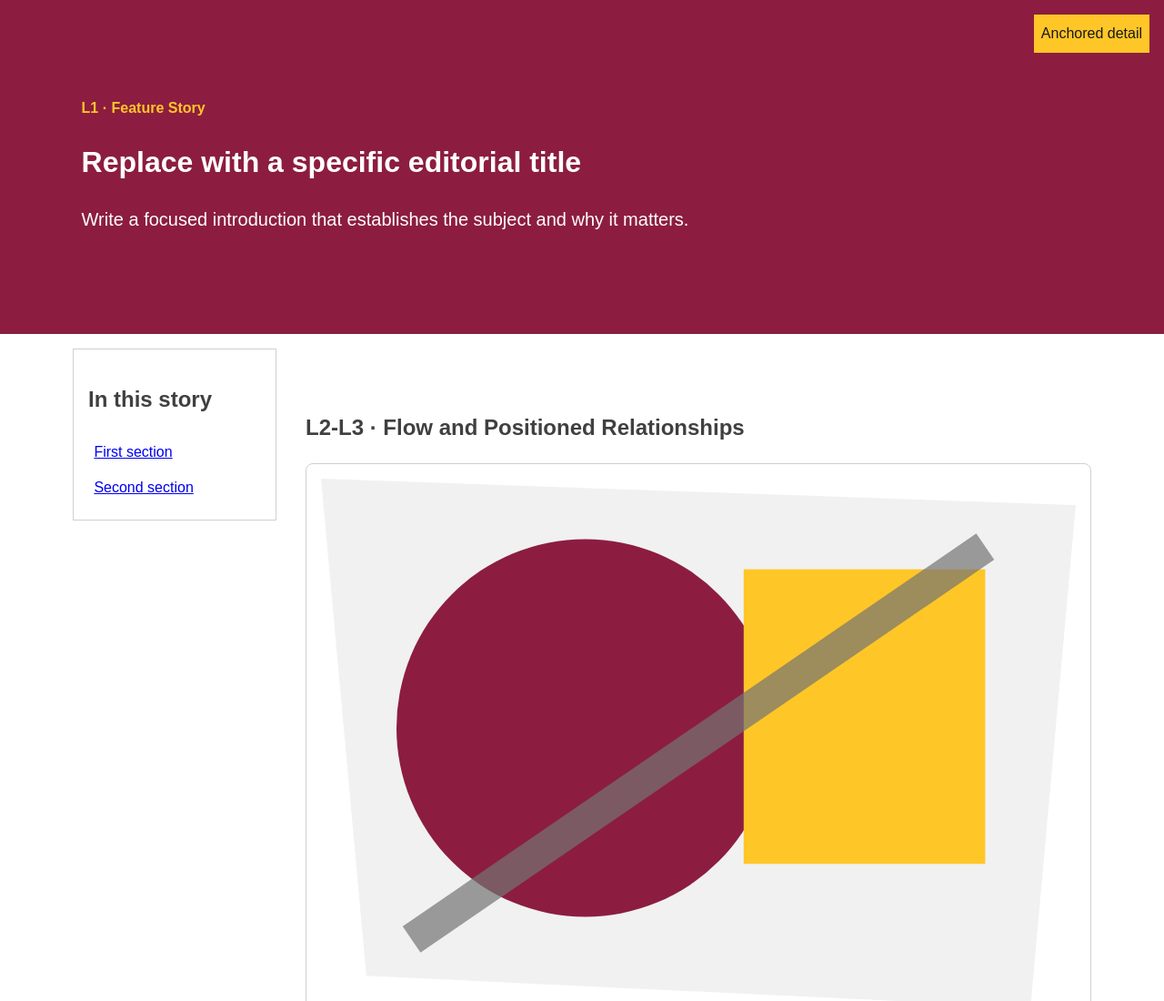
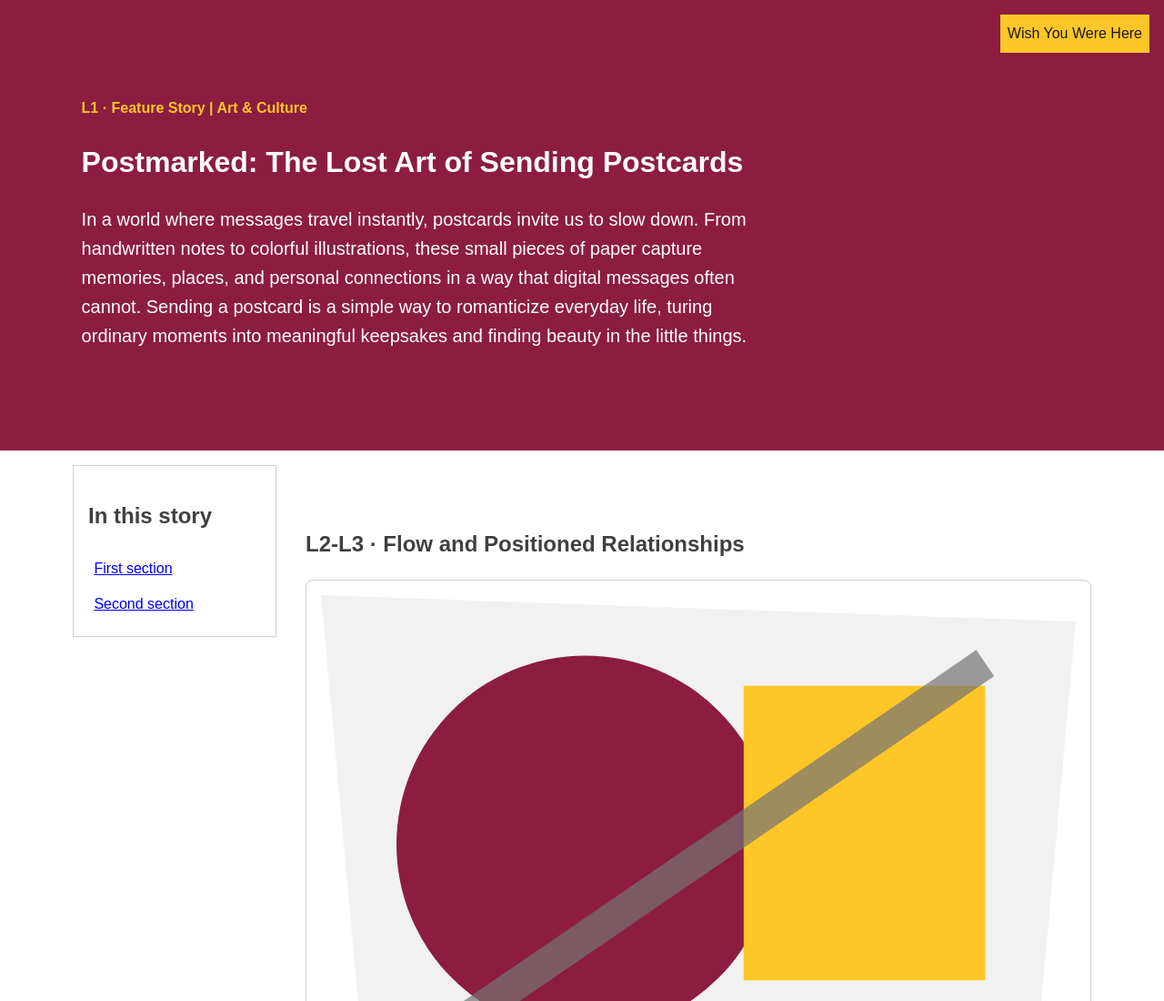
Before and after one commit to baileyjoy/ASSESSMENT-Layered-Feature-Story-Starter, a plain HTML site: page index.html in a window 1280 px wide. Shown: the top 1100 px of the page at 91% size. Drawn offline with Linux system fonts and the light colour scheme.

Commit message:
updated feature heading and magazine intro

```diff
--- a/index.html
+++ b/index.html
@@ -3,15 +3,21 @@
     <head>
         <meta charset="utf-8">
         <meta name="viewport" content="width=device-width,initial-scale=1">
-        <title>Layered Feature Story</title>
+        <title>Postmarked | The Lost Art of Sending Postcards</title>
         <link rel="stylesheet" href="styles.css">
     </head>
     <body>
         <header class="feature-header">
-            <p class="eyebrow">L1 · Feature Story</p>
-            <h1>Replace with a specific editorial title</h1>
-            <p class="lede">Write a focused introduction that establishes the subject and why it matters.</p>
-            <span class="issue-badge">Anchored detail</span>
+            <p class="eyebrow">L1 · Feature Story | Art & Culture</p>
+            <h1>Postmarked: The Lost Art of Sending Postcards</h1>
+            <p class="lede">
+                In a world where messages travel instantly, postcards invite us to slow down.
+                From handwritten notes to colorful illustrations, these small pieces of paper capture
+                memories, places, and personal connections in a way that digital messages often cannot.
+                Sending a postcard is a simple way to romanticize everyday life, turing ordinary
+                moments into meaningful keepsakes and finding beauty in the little things.
+            </p>
+            <span class="issue-badge">Wish You Were Here</span>
         </header>
         <main>
             <aside class="story-guide">
```
Also changed, not shown: 1 other file.
